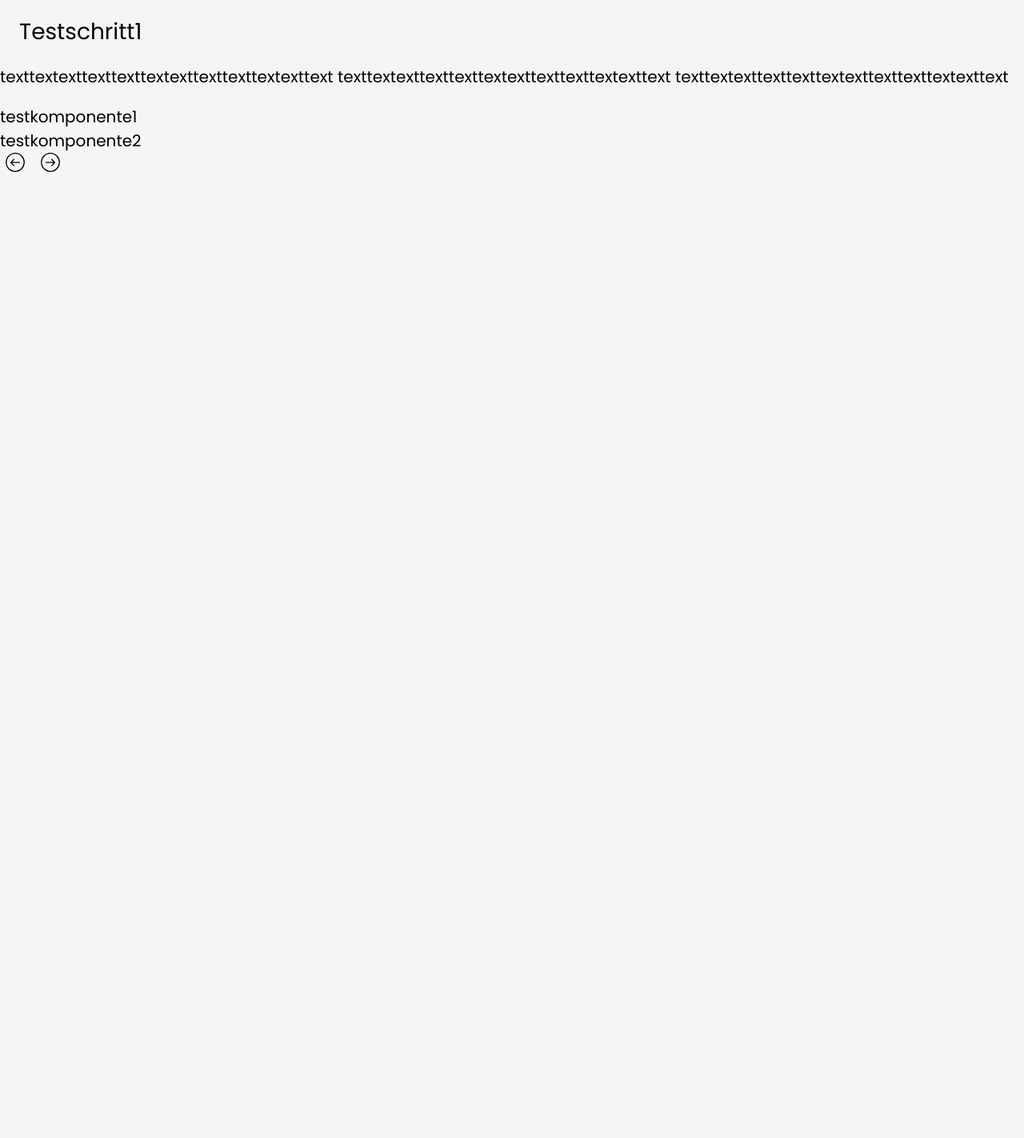
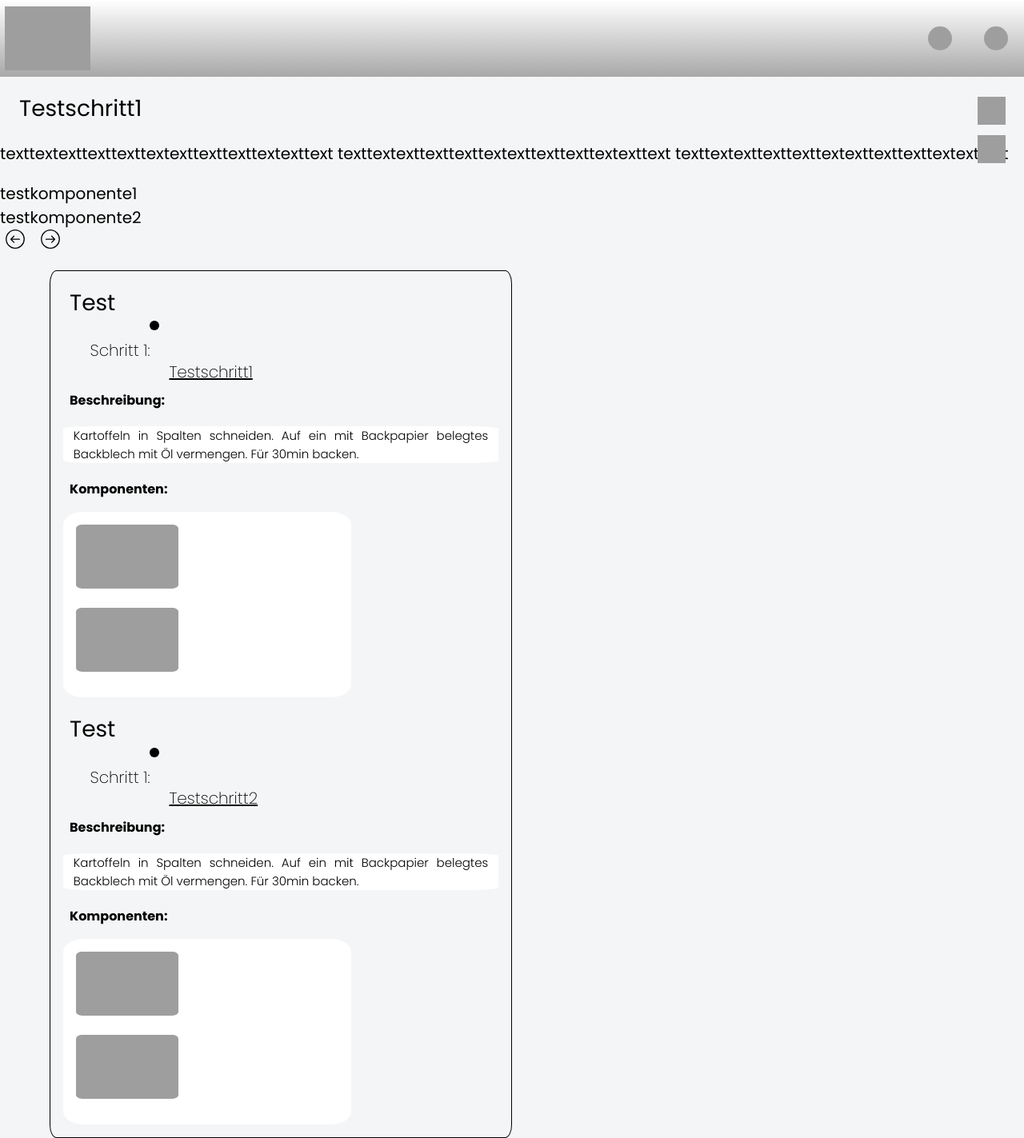
Before and after one commit to HurinThalions/SBSInstructionsproject, a Django app: page /SBSInstructionsproject/anleitungdurchgehen/1 in a window 1280 px wide. Shown: the whole page at 80% size. Before the commit the page ends 215 px from the top, so only its background shows below. Run offline with Django 3.2, Linux system fonts and the light colour scheme; data comes from the database, SQL or seed files in the repository; grey boxes are pictures that could not be loaded.

Commit message:
neue html

```diff
--- a/SBSInstructions/templates/Anleitungdurchgehen.html
+++ b/SBSInstructions/templates/Anleitungdurchgehen.html
@@ -21,6 +21,30 @@
 </head>
 
 <body>
+    <!-- Header mit Logo und Buttons -->
+    <div class="header">
+        <div class="boxumAErstellen">
+            <input class="aErstellen" type="button" onclick="location.href='Add_page.html'">
+        </div>
+
+        <div class="boxumProfil">
+            <input class="profil" type="button" onclick="location.href='Mein_Profil.html'">
+        </div>
+    </div>
+
+    <div class="logocontainer" onclick="location.href='Startbildschirm.html'">
+        <img class="logo" src="SVG/Logo.svg">
+    </div>
+
+    <!-- Buttons -->
+    <div class="navresbuttons">
+        <button id="ueberblick">
+            <img id="sizeicon" src="SVG/Overview.svg" onclick="popupOnS()">
+        </button>
+        <button id="rueckmelder">
+            <img id="fragezeichen" src="Bilder/Fragezeichen.png" onclick="popupOnS()">
+        </button>
+    </div>
 
     <div id="schritt-details">
 
@@ -62,3 +86,50 @@
 </body>
 
 </html>
+
+
+
+
+
+<div id="linkeZelle">
+    {% for einzelschritt in einzelschritte %}
+    <div>
+        <div class="titel">
+          <h1>{{ anleitungstitel }}</h1>
+        </div>
+        <div id="schritt">
+            <p class="abstand"> <h2>Schritt 1:</h2><u>
+                    <li data-index="{{ forloop.counter0 }}">
+                        <div class="einzelschritt">
+                            <h2> {{ einzelschritt.schrittbenennung }} </h2>
+                        </div>
+                    </li>
+            </u>
+        </div>
+    </div>
+
+    <div id="beschreibung">
+        <div class="unterueberschrift"> <h3>Beschreibung:</h3></div>
+        <div class="titel">
+            <div class="informationsrahmen">
+                <h4> Kartoffeln in Spalten schneiden. Auf ein mit Backpapier belegtes Backblech mit Öl vermengen. Für 30min backen. </h4>
+            </div>
+        </div>
+    </div>
+
+    <div id="komponenten">
+        <div class="unterueberschrift">  <h3>Komponenten:</h3></div>
+        <div class="informationsrahmen2" >
+            <div id="komponente1" class="einzelneKomponente">
+                <img  class="komponentenbild" src="Bilder/Rohe_Kartoffeln.jpg">
+                <!-- Hier Komponente einfuegen -->
+            </div>
+            <div class="einzelneKomponente">
+                <img class="komponentenbild" src="Bilder/Oel.jpg">
+                <!-- Hier Komponente einfuegen -->
+                <p></p>
+            </div>
+        </div>
+        </div>
+    {% endfor %}
+    </div>
```
